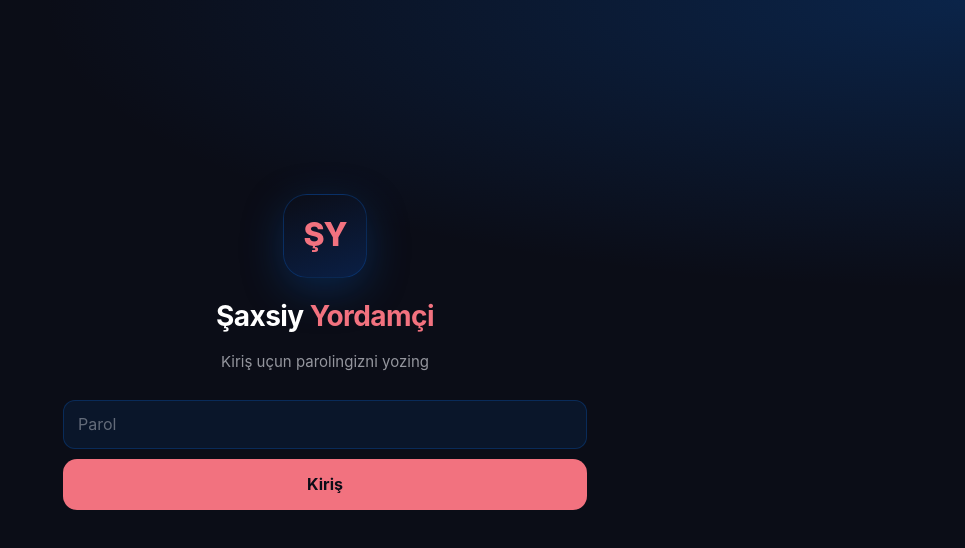
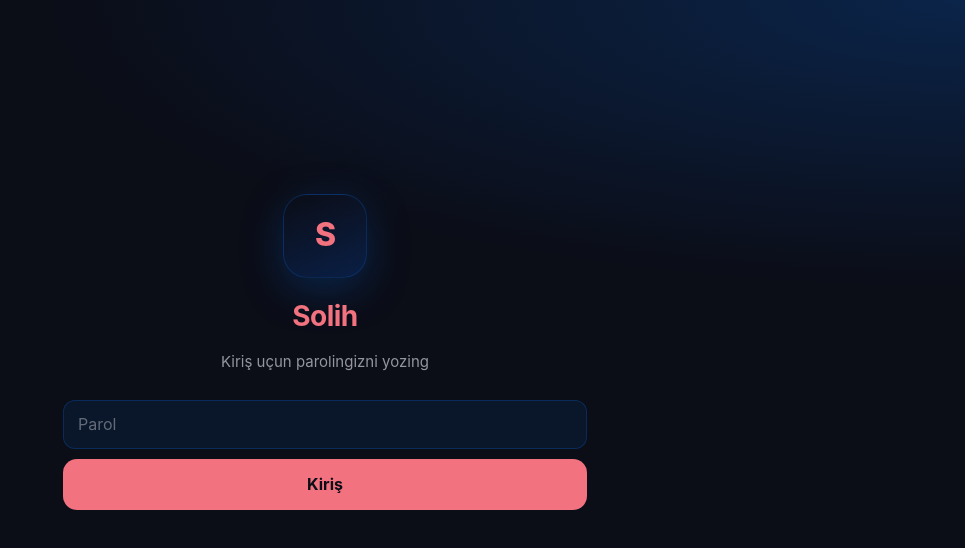
Before and after one commit to abdullohabdujabborov08/planner, a plain HTML site: page index.html in a window 1280 px wide. Shown: the whole page, without its empty margins (315-1280 px from the left). Drawn offline with Linux system fonts and the light colour scheme.

Commit message:
Agent nomi: Solih (index.html)

```diff
--- a/index.html
+++ b/index.html
@@ -3,12 +3,12 @@
 <head>
   <meta charset="utf-8">
   <meta name="viewport" content="width=device-width, initial-scale=1, maximum-scale=1, viewport-fit=cover">
-  <title>Şaxsiy Yordamçi</title>
+  <title>Solih</title>
   <meta name="theme-color" content="#0B0D17">
   <meta name="apple-mobile-web-app-capable" content="yes">
   <meta name="mobile-web-app-capable" content="yes">
   <meta name="apple-mobile-web-app-status-bar-style" content="black-translucent">
-  <meta name="apple-mobile-web-app-title" content="Yordamçi">
+  <meta name="apple-mobile-web-app-title" content="Solih">
   <link rel="manifest" href="manifest.webmanifest">
   <link rel="icon" type="image/png" href="icons/icon-192.png">
   <link rel="apple-touch-icon" href="icons/apple-touch-icon.png">
@@ -20,8 +20,8 @@
   <!-- Kiriş -->
   <section id="screen-login" class="screen login hidden">
     <div class="login-box">
-      <div class="logo">ŞY</div>
-      <h1>Şaxsiy <em>Yordamçi</em></h1>
+      <div class="logo">S</div>
+      <h1><em>Solih</em></h1>
       <p class="muted">Kiriş uçun parolingizni yozing</p>
       <form id="loginForm">
         <input id="password" type="password" autocomplete="current-password" placeholder="Parol" required>
@@ -38,7 +38,7 @@
   <!-- Bosh ekran -->
   <section id="screen-home" class="screen hidden">
     <header class="bar">
-      <span class="brand">Şaxsiy Yordamçi</span>
+      <span class="brand">Solih</span>
       <button id="logoutBtn" class="icon-btn hidden" aria-label="Çiqiş">
         <svg viewBox="0 0 24 24"><path d="M15 4h3a2 2 0 0 1 2 2v12a2 2 0 0 1-2 2h-3M10 17l5-5-5-5M15 12H4"/></svg>
       </button>
```
